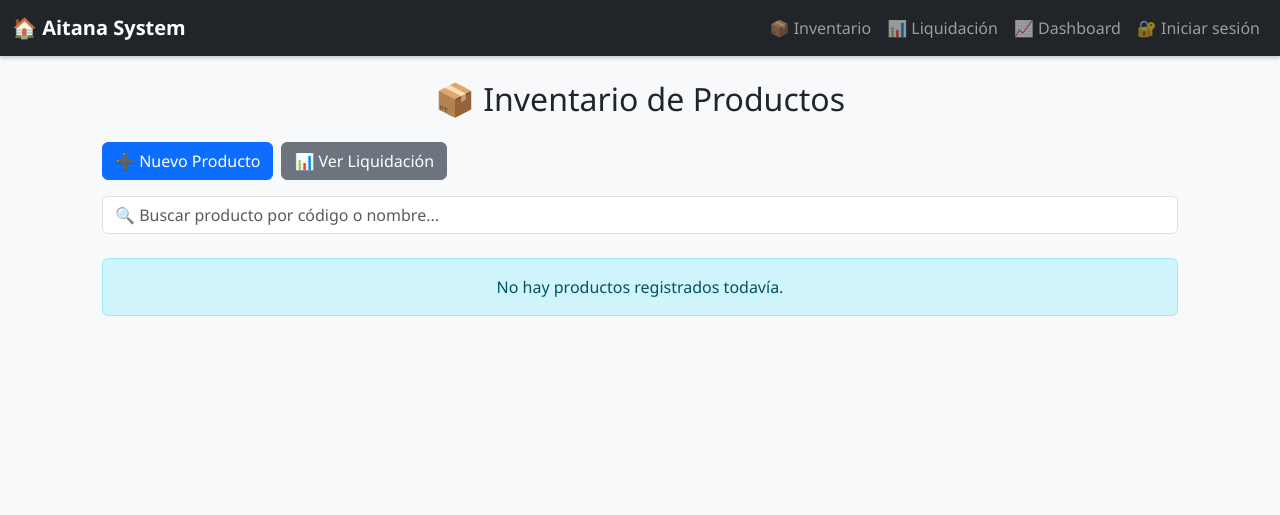
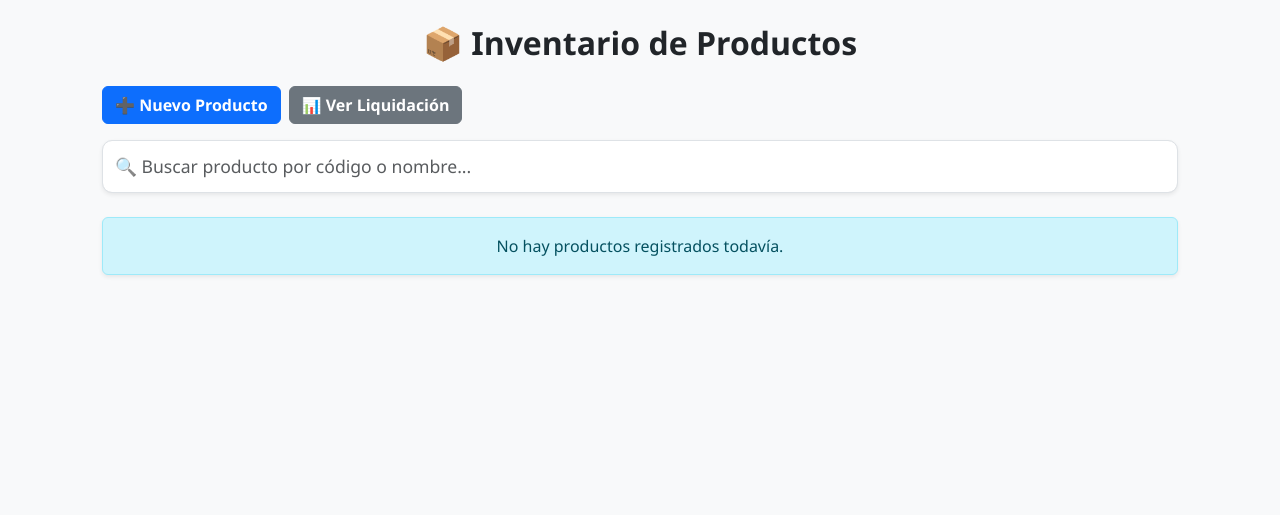
Before and after one commit to Mjesus39/finanzas_aitana, a Flask app: template templates/index.html in a window 1280 px wide. Shown: the top 515 px of the page. Run offline with Flask 3, Linux system fonts and the light colour scheme; the template is opened without the code that fills it, so the values that code supplies are empty; some libraries are stand-ins or nearby versions.

Commit message:
Mejoras visuales en base, login e inventario. Fix sobre pantalla en blanco.

```diff
--- a/templates/base.html
+++ b/templates/base.html
@@ -9,7 +9,6 @@
   <link href="https://cdn.jsdelivr.net/npm/bootstrap@5.3.3/dist/css/bootstrap.min.css" rel="stylesheet">
   <script src="https://cdn.jsdelivr.net/npm/bootstrap@5.3.3/dist/js/bootstrap.bundle.min.js"></script>
 
-  <!-- Estilos generales -->
   <style>
     body {
       background-color: #f8f9fa;
@@ -32,16 +31,14 @@
       font-size: 0.9rem;
     }
 
-    .container {
-      max-width: 1100px;
-    }
+    .container { max-width: 1100px; }
 
     .nav-link.active {
       font-weight: bold;
       color: #0d6efd !important;
     }
 
-    /* 🔄 Overlay de carga */
+    /* Overlay carga */
     #loadingOverlay {
       position: fixed;
       top: 0; left: 0; right: 0; bottom: 0;
@@ -60,30 +57,41 @@
 </head>
 <body>
 
-  <!-- 🧭 Navbar principal -->
+
+  <!-- 🧭 NAVBAR — ahora SOLO aparece si hay usuario logueado -->
+  {% if session.get('usuario') %}
   <nav class="navbar navbar-expand-lg navbar-dark bg-dark">
     <div class="container-fluid">
       <a class="navbar-brand fw-bold" href="{{ url_for('app_rutas.index') }}">🏠 Aitana System</a>
+
       <button class="navbar-toggler" type="button" data-bs-toggle="collapse" data-bs-target="#navbarNav">
         <span class="navbar-toggler-icon"></span>
       </button>
 
       <div class="collapse navbar-collapse" id="navbarNav">
         <ul class="navbar-nav ms-auto">
+
           <li class="nav-item">
             <a href="{{ url_for('app_rutas.entrada_inventario') }}"
-               class="nav-link {% if request.endpoint == 'app_rutas.entrada_inventario' %}active{% endif %}">📦 Inventario</a>
+               class="nav-link {% if request.endpoint == 'app_rutas.entrada_inventario' %}active{% endif %}">
+               📦 Inventario
+            </a>
           </li>
+
           <li class="nav-item">
             <a href="{{ url_for('app_rutas.liquidacion') }}"
-               class="nav-link {% if request.endpoint == 'app_rutas.liquidacion' %}active{% endif %}">📊 Liquidación</a>
+               class="nav-link {% if request.endpoint == 'app_rutas.liquidacion' %}active{% endif %}">
+               📊 Liquidación
+            </a>
           </li>
+
           <li class="nav-item">
             <a href="{{ url_for('app_rutas.dashboard') }}"
-               class="nav-link {% if request.endpoint == 'app_rutas.dashboard' %}active{% endif %}">📈 Dashboard</a>
+               class="nav-link {% if request.endpoint == 'app_rutas.dashboard' %}active{% endif %}">
+               📈 Dashboard
+            </a>
           </li>
 
-          {% if session.get('usuario') %}
           <li class="nav-item dropdown">
             <a class="nav-link dropdown-toggle text-info" href="#" id="userMenu" data-bs-toggle="dropdown">
               👤 {{ session['usuario'] }}
@@ -92,19 +100,18 @@
               <li><a class="dropdown-item" href="{{ url_for('app_rutas.logout') }}">🚪 Cerrar sesión</a></li>
             </ul>
           </li>
-          {% else %}
-          <li class="nav-item">
-            <a href="{{ url_for('app_rutas.login') }}"
-               class="nav-link {% if request.endpoint == 'app_rutas.login' %}active{% endif %}">🔐 Iniciar sesión</a>
-          </li>
-          {% endif %}
+
         </ul>
       </div>
     </div>
   </nav>
+  {% endif %}
+  <!-- FIN NAVBAR -->
 
-  <!-- 📦 Contenido principal -->
+
+  <!-- 📦 CONTENIDO PRINCIPAL -->
   <main class="flex-grow-1">
+
     {% with messages = get_flashed_messages(with_categories=true) %}
       {% if messages %}
         <div class="container mt-3">
@@ -121,17 +128,20 @@
     {% block content %}{% endblock %}
   </main>
 
-  <!-- ⚙️ Footer -->
+
+  <!-- ⚙️ FOOTER -->
   <footer>
     <div class="text-center">
       <small>© 2025 Aitana System - Desarrollado con ❤️ por Manuel Herrera</small>
     </div>
   </footer>
 
- <!-- ⏳ Spinner pequeño para ventas -->
-<div id="miniLoading" style="position:fixed; top:10px; right:10px; z-index:3000; display:none;">
-  <div class="spinner-border text-warning" style="width:2rem;height:2rem;" role="status"></div>
-</div>
+
+  <!-- ⏳ Spinner pequeño -->
+  <div id="miniLoading" style="position:fixed; top:10px; right:10px; z-index:3000; display:none;">
+    <div class="spinner-border text-warning" style="width:2rem;height:2rem;" role="status"></div>
+  </div>
+
 
   <!-- ⚙️ Script del overlay -->
   <script>
@@ -154,7 +164,6 @@
       overlay.style.pointerEvents = "none";
     }
 
-    // Mostrar al enviar formularios
     document.querySelectorAll("form").forEach(form => {
       form.addEventListener("submit", () => {
         mostrar();
@@ -162,21 +171,19 @@
       });
     });
 
-    // Mostrar al hacer clic en enlaces internos
     document.querySelectorAll("a[href]").forEach(link => {
       const href = link.getAttribute("href");
       if (!href || href.startsWith("#") || href.startsWith("javascript:") || link.target === "_blank") return;
+
       link.addEventListener("click", () => {
         mostrar();
         setTimeout(ocultar, 10000);
       });
     });
 
-    // Funciones globales para fetch
     window.mostrarProcesando = mostrar;
     window.ocultarProcesando = ocultar;
 
-    // Asegurar que esté oculto al inicio
     window.addEventListener("load", ocultar);
     ocultar();
   });
--- a/templates/index.html
+++ b/templates/index.html
@@ -2,23 +2,32 @@
 {% block title %}📦 Inventario{% endblock %}
 
 {% block content %}
-<div class="container mt-4">
-  <h2 class="text-center mb-4">📦 Inventario de Productos</h2>
+<div class="container mt-4 inventario-contenedor">
+  <h2 class="text-center mb-4 titulo-inventario">📦 Inventario de Productos</h2>
 
   <!-- 🔹 Barra superior -->
-  <div class="d-flex flex-column flex-md-row justify-content-between align-items-center mb-3 gap-2">
-    <div class="d-flex flex-wrap gap-2">
-      <a class="btn btn-primary" href="{{ url_for('app_rutas.nuevo_producto') }}">➕ Nuevo Producto</a>
-      <a class="btn btn-secondary" href="{{ url_for('app_rutas.liquidacion') }}">📊 Ver Liquidación</a>
+  <div class="d-flex flex-column flex-md-row justify-content-between align-items-center mb-3 gap-2 barra-superior">
+    <div class="d-flex flex-wrap gap-2 acciones">
+      <a class="btn btn-primary fw-semibold" href="{{ url_for('app_rutas.nuevo_producto') }}">
+        ➕ Nuevo Producto
+      </a>
+      <a class="btn btn-secondary fw-semibold" href="{{ url_for('app_rutas.liquidacion') }}">
+        📊 Ver Liquidación
+      </a>
     </div>
   </div>
 
   <!-- 🔍 Buscar -->
-  <input type="text" id="buscar-producto" class="form-control mb-3" placeholder="🔍 Buscar producto por código o nombre...">
+  <input
+    type="text"
+    id="buscar-producto"
+    class="form-control mb-3 buscador shadow-sm"
+    placeholder="🔍 Buscar producto por código o nombre..."
+  >
 
   {% if productos %}
   <div class="table-responsive">
-    <table id="tabla-productos" class="table table-bordered table-hover align-middle text-center shadow-sm">
+    <table id="tabla-productos" class="table table-bordered table-hover align-middle text-center shadow-sm tabla-elegante">
       <thead class="table-dark">
         <tr>
           <th>Orden</th>
@@ -36,122 +45,130 @@
         {% set precio_ganancia = (p.valor_unitario or 0) * (1 + (p.interes or 0)/100) %}
         <tr id="producto-{{ p.id }}" class="{{ estado_class(p) }}">
           <td>{{ p.orden }}</td>
-          <td class="col-codigo">{{ p.codigo }}</td>
+
+          <td class="col-codigo fw-semibold">{{ p.codigo }}</td>
+
           <td class="fw-bold col-nombre">{{ p.nombre }}</td>
-          <td class="precio-ganancia">{{ "%.2f"|format(precio_ganancia) }}</td>
-          <td class="stock-actual">{{ p.unidades_restantes or 0 }}</td>
+
+          <td class="precio-ganancia text-primary fw-semibold">
+            {{ "%.2f"|format(precio_ganancia) }}
+          </td>
+
+          <td class="stock-actual fw-bold">{{ p.unidades_restantes or 0 }}</td>
+
           <td>
-            <form class="form-vender d-flex justify-content-center"
-                  data-id="{{ p.id }}"
-                  data-action="{{ url_for('app_rutas.vender', producto_id=p.id) }}">
-              <input type="number" step="1" min="1" max="{{ p.unidades_restantes }}" name="cantidad"
-                     placeholder="0" class="form-control text-end cantidad-input fw-bold fs-5"
-                     style="width:100px; height:46px;" required>
-              <button type="submit" class="btn btn-success ms-2 fs-5 btn-vender">💵</button>
+            <form
+              class="form-vender d-flex justify-content-center"
+              data-id="{{ p.id }}"
+              data-action="{{ url_for('app_rutas.vender', producto_id=p.id) }}"
+            >
+              <input
+                type="number"
+                step="1"
+                min="1"
+                max="{{ p.unidades_restantes }}"
+                name="cantidad"
+                placeholder="0"
+                class="form-control text-end cantidad-input fw-bold fs-5 input-vender"
+                style="width:100px; height:46px;"
+                required
+              >
+              <button
+                type="submit"
+                class="btn btn-success ms-2 fs-5 btn-vender"
+              >
+                💵
+              </button>
             </form>
           </td>
+
           <!-- 🔵 Celda clickeable para abrir el modal de detalles del día -->
           <td class="vendidas-dia">
-            <button type="button"
-                    class="btn btn-link fw-bold text-decoration-none p-0 ver-detalles-venta"
-                    data-producto-id="{{ p.id }}"
-                    data-producto-nombre="{{ p.nombre }}"
-                    data-producto-codigo="{{ p.codigo }}">
+            <button
+              type="button"
+              class="btn btn-link fw-bold text-decoration-none p-0 boton-detalle"
+              data-producto-id="{{ p.id }}"
+              data-producto-nombre="{{ p.nombre }}"
+              data-producto-codigo="{{ p.codigo }}"
+            >
               {{ p.vendidas_dia or 0 }}
             </button>
           </td>
-          <td class="valor-vendido-dia">{{ "%.2f"|format(p.valor_vendido_dia or 0) }}</td>
+
+          <td class="valor-vendido-dia fw-semibold text-success">
+            {{ "%.2f"|format(p.valor_vendido_dia or 0) }}
+          </td>
         </tr>
         {% endfor %}
       </tbody>
-      <tfoot class="table-light">
+
+      <tfoot class="table-secondary fw-bold">
         <tr>
           <th colspan="7" class="text-end">💰 Total Vendido Hoy:</th>
-          <th id="total-vendido-hoy">{{ "%.2f"|format(total_vendido or 0) }}</th>
+          <th id="total-vendido-hoy" class="text-success">
+            {{ "%.2f"|format(total_vendido or 0) }}
+          </th>
         </tr>
       </tfoot>
     </table>
   </div>
   {% else %}
-  <div class="alert alert-info text-center mt-4">No hay productos registrados todavía.</div>
+  <div class="alert alert-info text-center mt-4 shadow-sm">
+    No hay productos registrados todavía.
+  </div>
   {% endif %}
 </div>
 
-<!-- ✅ Toasts -->
-<div class="position-fixed bottom-0 end-0 p-3" style="z-index: 1100">
-  <div id="toast-success" class="toast align-items-center text-bg-success border-0" role="alert" aria-live="assertive" aria-atomic="true">
-    <div class="d-flex">
-      <div class="toast-body" id="toast-success-text">Venta registrada.</div>
-      <button type="button" class="btn-close btn-close-white me-2 m-auto" data-bs-dismiss="toast"></button>
-    </div>
-  </div>
-  <div id="toast-error" class="toast align-items-center text-bg-danger border-0 mt-2" role="alert" aria-live="assertive" aria-atomic="true">
-    <div class="d-flex">
-      <div class="toast-body" id="toast-error-text">Error al registrar la venta.</div>
-      <button type="button" class="btn-close btn-close-white me-2 m-auto" data-bs-dismiss="toast"></button>
-    </div>
-  </div>
-</div>
+<!-- ===================== -->
+<!-- 🎨 ESTILOS COMPLETOS -->
+<!-- ===================== -->
+<style>
 
-<!-- 🎵 Sonido -->
-<audio id="sonido-ok" preload="auto">
-  <source src="https://assets.mixkit.co/sfx/download/mixkit-correct-answer-tone-2870.wav" type="audio/wav">
-</audio>
+.inventario-contenedor {
+  animation: fadeIn 0.4s ease;
+}
 
-<!-- 🪟 Modal elegante: Detalle de ventas del día del producto -->
-<div class="modal fade" id="modalDetallesVentas" tabindex="-1" aria-labelledby="modalDetallesVentasLabel" aria-hidden="true">
-  <div class="modal-dialog modal-lg modal-dialog-scrollable">
-    <div class="modal-content shadow-lg border-0">
-      <div class="modal-header bg-dark text-white">
-        <h5 class="modal-title" id="modalDetallesVentasLabel">📈 Ventas del día</h5>
-        <button type="button" class="btn-close btn-close-white" data-bs-dismiss="modal" aria-label="Cerrar"></button>
-      </div>
-      <div class="modal-body bg-light">
-        <div class="d-flex justify-content-between align-items-center mb-3">
-          <div>
-            <div class="fw-bold">Código: <span id="md-codigo" class="text-primary"></span></div>
-            <div class="fw-bold">Producto: <span id="md-nombre" class="text-dark"></span></div>
-          </div>
-          <div class="text-end">
-            <div class="small text-muted">Fecha (hora Chile)</div>
-            <div class="small fw-semibold" id="md-fecha-hoy"></div>
-          </div>
-        </div>
+@keyframes fadeIn {
+  from { opacity: 0; transform: translateY(10px); }
+  to { opacity: 1; transform: translateY(0); }
+}
 
-        <div id="md-contenido">
-          <div class="table-responsive">
-            <table class="table table-striped table-hover align-middle text-center shadow-sm">
-              <thead class="table-dark">
-                <tr>
-                  <th>🕒 Hora</th>
-                  <th>🔢 Cantidad</th>
-                  <th>💰 Ingreso</th>
-                  <th⚙️ Acción</th>
-                </tr>
-              </thead>
-              <tbody id="md-tbody">
-                <!-- filas dinámicas -->
-              </tbody>
-              <tfoot class="table-secondary fw-bold">
-                <tr>
-                  <td class="text-end" colspan="2">Total</td>
-                  <td id="md-total"></td>
-                  <td></td>
-                </tr>
-              </tfoot>
-            </table>
-          </div>
-          <div id="md-vacio" class="alert alert-info text-center d-none">
-            📭 No hay ventas registradas hoy para este producto.
-          </div>
-        </div>
-      </div>
-      <div class="modal-footer bg-light">
-        <button type="button" class="btn btn-secondary fw-bold" data-bs-dismiss="modal">Cerrar</button>
-      </div>
-    </div>
-  </div>
-</div>
+.titulo-inventario {
+  font-weight: 900;
+  color: #212529;
+}
+
+.buscador {
+  border-radius: 10px;
+  padding: 12px;
+  font-size: 1.1rem;
+}
+
+.tabla-elegante {
+  border-radius: 12px;
+  overflow: hidden;
+}
+
+.tabla-elegante tbody tr:hover {
+  background-color: #eef3ff !important;
+}
+
+.input-vender {
+  border-radius: 10px;
+  font-size: 1.2rem;
+}
+
+.boton-detalle {
+  font-size: 1.1rem;
+  color: #0d6efd;
+}
+
+.boton-detalle:hover {
+  text-decoration: underline;
+}
+
+</style>
+
 {% endblock %}
 
 {% block scripts %}
@@ -208,7 +225,7 @@
 
         const data = await res.json();
         if (data.success) {
-          // ✅ Actualizar interfaz
+          // Actualizar interfaz
           stockEl.textContent = data.stock;
           vendidasEl.querySelector("button").textContent = data.vendidas_dia;
           valorEl.textContent = data.valor_vendido_dia.toFixed(2);
@@ -234,7 +251,7 @@
     });
   });
 
-  // 🪟 Abrir modal de detalles
+  // 🪟 Modal de detalles
   const modalEl = $("#modalDetallesVentas");
   const modal = new bootstrap.Modal(modalEl);
 
@@ -242,6 +259,7 @@
     $("#md-codigo").textContent = codigo;
     $("#md-nombre").textContent = nombre;
     $("#md-fecha-hoy").textContent = "";
+
     const tbody = $("#md-tbody");
     tbody.innerHTML = "";
     $("#md-total").textContent = "0.00";
@@ -255,8 +273,9 @@
       const ventas = data.ventas || [];
       let total = 0;
 
-      if (ventas.length === 0) $("#md-vacio").classList.remove("d-none");
-      else {
+      if (ventas.length === 0) {
+        $("#md-vacio").classList.remove("d-none");
+      } else {
         ventas.forEach(v => {
           total += v.ingreso;
           const tr = document.createElement("tr");
@@ -282,7 +301,7 @@
     }
   }
 
-  $$(".ver-detalles-venta").forEach(btn => {
+  $$(".ver-detalles-venta, .boton-detalle").forEach(btn => {
     btn.addEventListener("click", () => {
       const productoId = btn.dataset.productoId;
       const codigo = btn.dataset.productoCodigo;
@@ -291,13 +310,13 @@
     });
   });
 
-  // 🗑 Eliminar venta desde el modal
+  // 🗑 Eliminar venta desde modal
   $("#md-tbody")?.addEventListener("click", async (e) => {
     const btn = e.target.closest(".eliminar-venta");
     if (!btn) return;
+
     const ventaId = btn.dataset.ventaId;
     const productoId = btn.dataset.productoId;
-    if (!ventaId) return;
 
     btn.disabled = true;
     try {
@@ -315,6 +334,7 @@
         const val = parseFloat(tr.children[2].textContent.replace("$","")) || 0;
         total += val;
       });
+
       $("#md-total").textContent = `$${total.toFixed(2)}`;
       if ($$("#md-tbody tr").length === 0) $("#md-vacio").classList.remove("d-none");
 
@@ -340,7 +360,6 @@
 })();
 </script>
 
-<!-- ✨ Scroll automático y resaltado del nuevo producto -->
 <script>
 document.addEventListener("DOMContentLoaded", function() {
   const anchor = window.location.hash;
```
Also changed, not shown: templates/login.html (+125 -20 lines).
